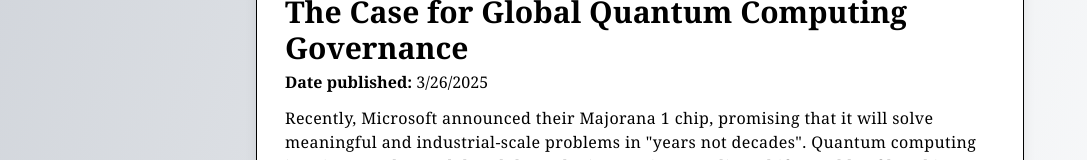
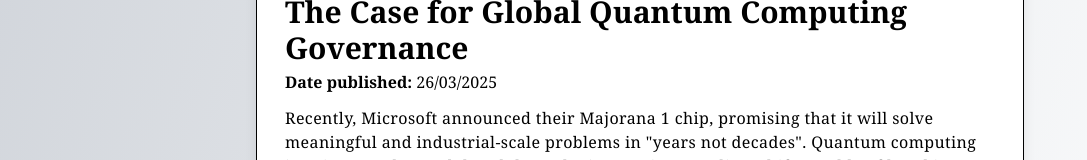
Before and after one commit to doublevcodes/portfolio, a Next.js app: page /blog/qc-regulation in a window 1280 px wide. Shown: the part 165-325 px from the top of the page, without its empty margins (0-1087 px from the left). Built offline with nearby package versions, Linux system fonts and the light colour scheme.

Commit message:
fix publish date locale

```diff
--- a/app/blog/(posts)/qc-regulation/page.tsx
+++ b/app/blog/(posts)/qc-regulation/page.tsx
@@ -8,7 +8,7 @@ export default function Post({}) {
   return (
     <div className="flex flex-col gap-1 px-3 py-3 font-serif">
       <h1 className="font-bold text-3xl">The Case for Global Quantum Computing Governance</h1>
-      <p className="mb-2"><span className="font-bold">Date published:</span>  {metadata.publishDate.toLocaleDateString()}</p>
+      <p className="mb-2"><span className="font-bold">Date published:</span>  {metadata.publishDate.toLocaleDateString("en-GB")}</p>
       <p className="tracking-wide">
         Recently, Microsoft announced their Majorana 1 chip, promising that it will solve meaningful and industrial-scale
         problems in &quot;years not decades&quot;.
```
